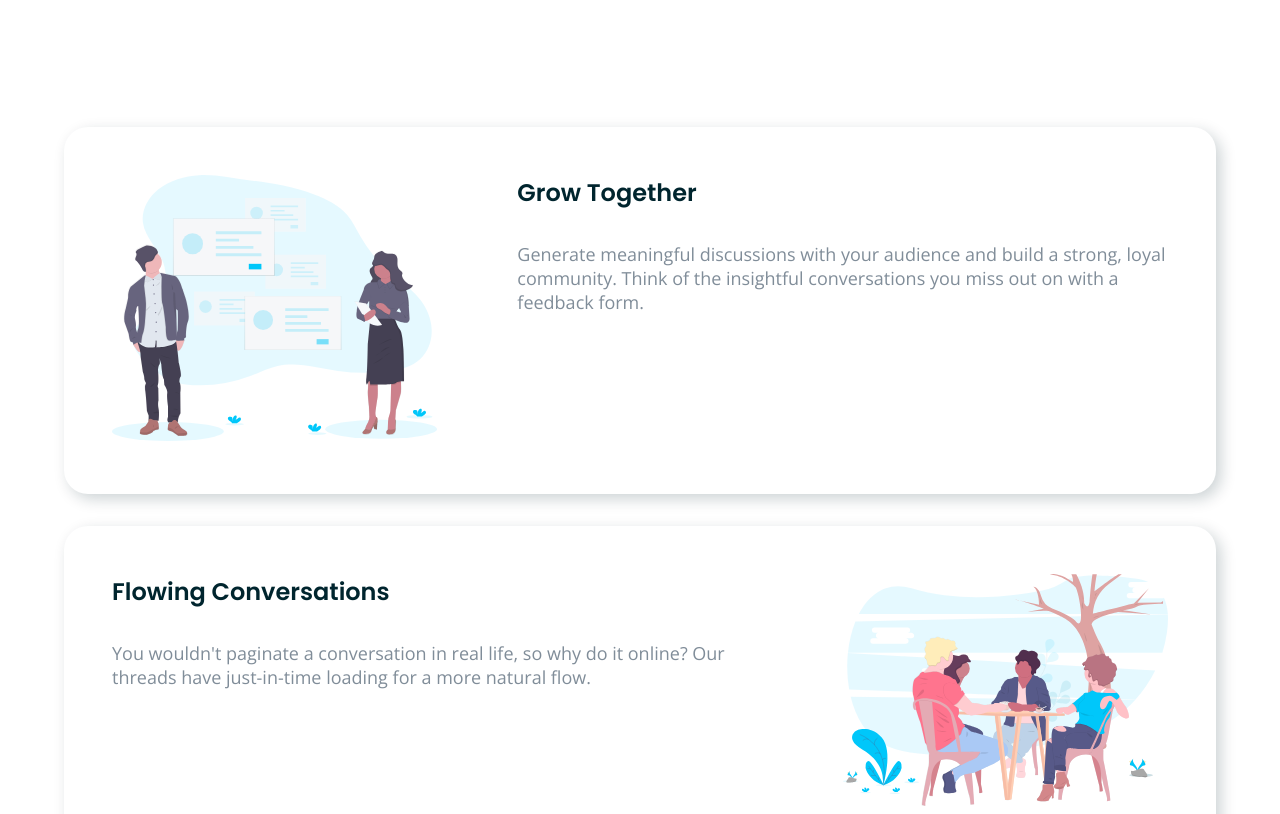
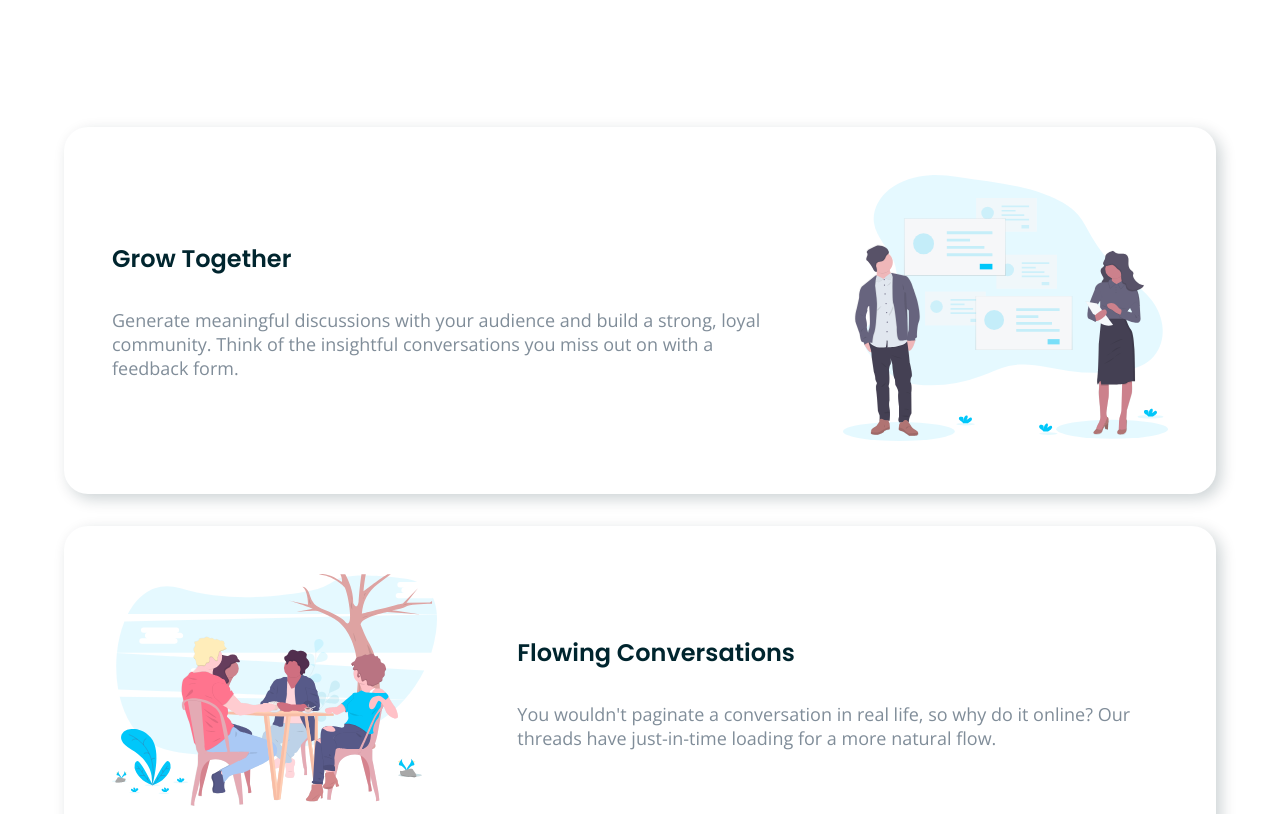
Before and after one commit to NDOY3M4N/huddle-landing-page-with-alternate-feature, a plain HTML site: page index.html in a window 1280 px wide. Shown: the part 720-1534 px from the top of the page. Drawn offline with nearby package versions, Linux system fonts and the light colour scheme.

Commit message:
Updating the order of the content inside the feature card

```diff
--- a/style.css
+++ b/style.css
@@ -202,12 +202,15 @@ compared to the desktop layout.
   .features { margin: 10rem auto; }
   .feature {
     display: flex;
-    justify-content: center;
+    align-items: center;
   }
   .feature__img { margin-bottom: 0; flex: 1; }
   .feature__text { margin-left: 5rem; flex: 2; }
-  .feature:nth-child(2) .feature__img { order: 2;  margin-left: 5rem; }
-  .feature:nth-child(2) .feature__text { order: 1; margin-left: 0; }
+  .feature:nth-child(1) .feature__img,
+  .feature:nth-child(3) .feature__img { order: 2;  margin-left: 5rem; }
+
+  .feature:nth-child(1) .feature__text,
+  .feature:nth-child(3) .feature__text { order: 1; margin-left: 0; }
 
   .footer__section {
     display: grid;
```
